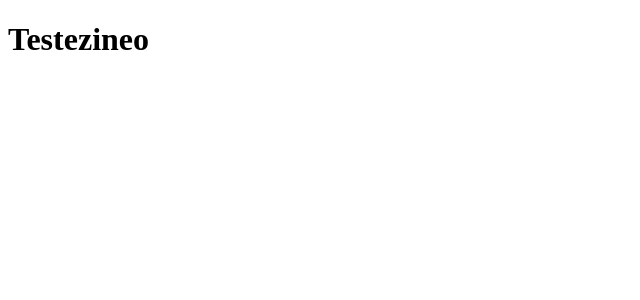
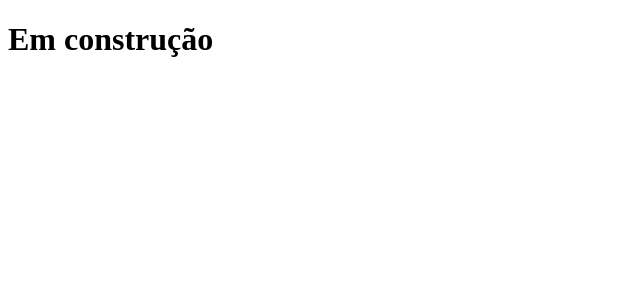
Before and after one commit to maykel-esser/caramelo, a Next.js app: page / in a window 1280 px wide. Shown: the top 300 px of the page, without its empty margins (0-640 px from the left). Built offline with nearby package versions, Linux system fonts and the light colour scheme.

Commit message:
Update index.js

```diff
--- a/pages/index.js
+++ b/pages/index.js
@@ -1,5 +1,5 @@
 function Home() {
-    return <h1>Testezineo</h1>;
+    return <h1>Em construção</h1>;
 }
 
 export default Home;
```
